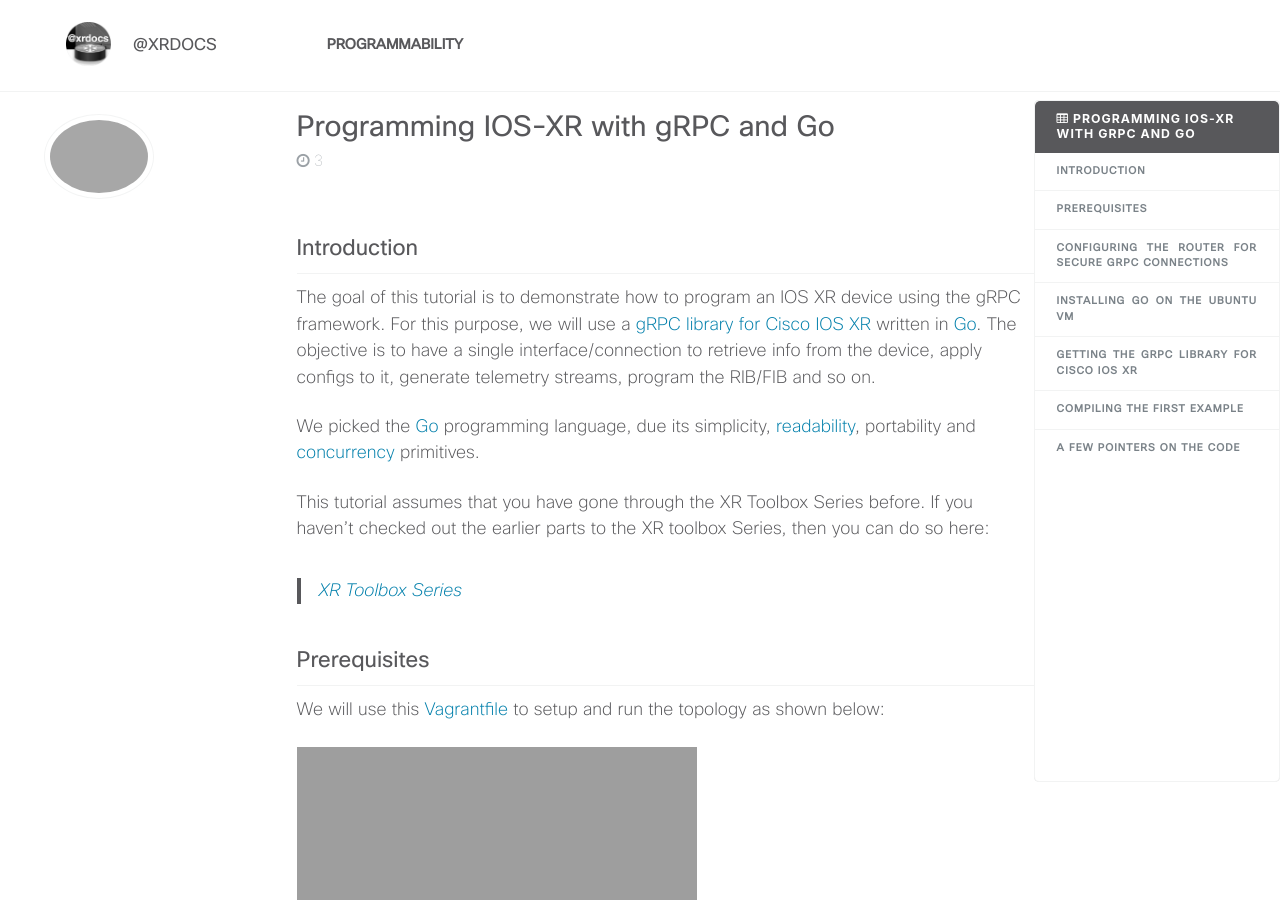
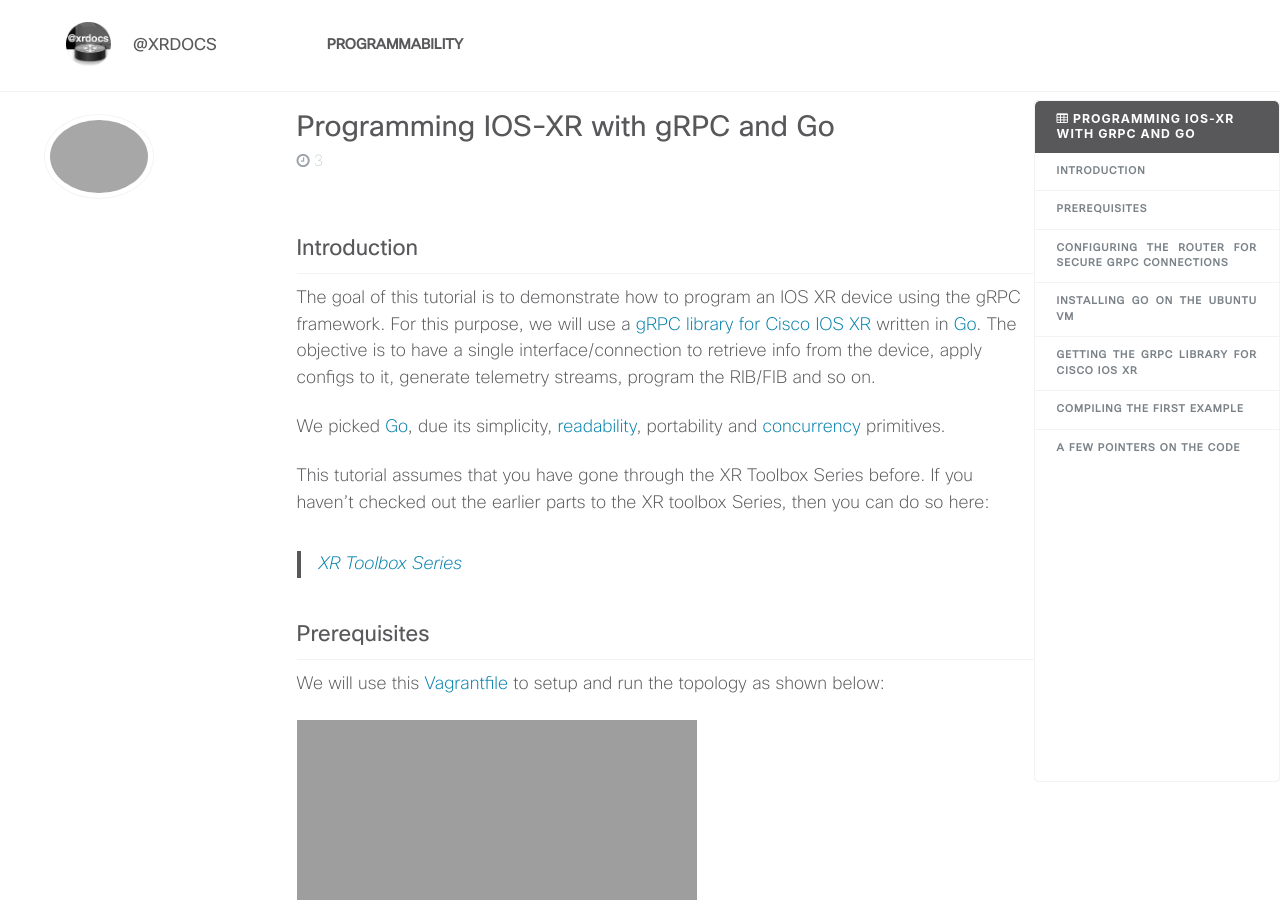
Before and after one commit to xrdocs/programmability, a Jekyll site: the page built from _tutorials/2017-08-04-programming-ios-xr-with-grpc-and-go.md, in a window 1280 px wide and 900 px high. Built offline with Jekyll 4.4.1, drawn with Linux system fonts in a browser that asks for light colours; comment, search, counter and statistics services are not loaded; some of the changed text lies outside the part shown.

Commit message:
Fix a couple of typos

````diff
--- a/_tutorials/2017-08-04-programming-ios-xr-with-grpc-and-go.md
+++ b/_tutorials/2017-08-04-programming-ios-xr-with-grpc-and-go.md
@@ -24,7 +24,7 @@ excerpt: >-
 The goal of this tutorial is to demonstrate how to program an IOS XR device using the gRPC framework. For this purpose, we will use a [gRPC library for Cisco IOS XR](https://github.com/nleiva/xrgrpc) written in [Go](https://golang.org/).
 The objective is to have a single interface/connection to retrieve info from the device, apply configs to it, generate telemetry streams, program the RIB/FIB and so on.
 
-We picked the [Go](https://golang.org/) programming language, due its simplicity, [readability](https://talks.golang.org/2015/simplicity-is-complicated.slide#15), portability and [concurrency](https://github.com/nleiva/xrgrpc#cli-config-multiple-routers-simultaneously-merge) primitives.
+We picked [Go](https://golang.org/), due its simplicity, [readability](https://talks.golang.org/2015/simplicity-is-complicated.slide#15), portability and [concurrency](https://github.com/nleiva/xrgrpc#cli-config-multiple-routers-simultaneously-merge) primitives.
 
 This tutorial assumes that you have gone through the XR Toolbox Series before. If you haven't checked out the earlier parts to the XR toolbox Series, then you can do so here:
 
@@ -84,7 +84,7 @@ First login to the Ubuntu VM.
 vagrant ssh vm-1
 ```
 
-Let's start by installing a [Go](https://golang.org/) as described in the [Go Wiki](https://github.com/golang/go/wiki/Ubuntu).
+Let's start by installing [Go](https://golang.org/) as described in the [Go Wiki](https://github.com/golang/go/wiki/Ubuntu).
 
 ```shell
 sudo add-apt-repository ppa:longsleep/golang-backports
````
